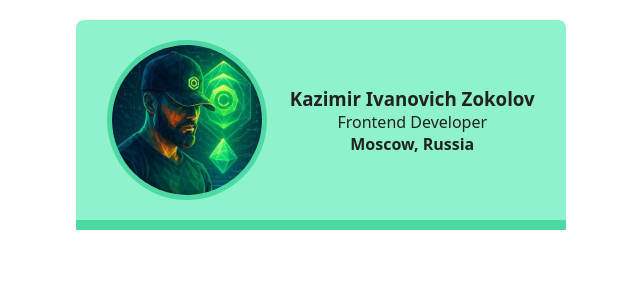
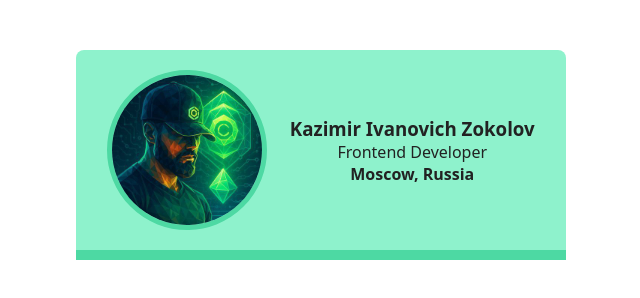
Before and after one commit to louiejay2023-create/business-card, a plain HTML site: page index.html in a window 1280 px wide. Shown: the whole page, without its empty margins (319-959 px from the left). Drawn offline with Linux system fonts and the light colour scheme.

Commit message:
styles.css

```diff
--- a/styles.css
+++ b/styles.css
@@ -5,7 +5,7 @@
 }
 
 body {
-  margin: 20px 0;
+  margin: 50px 0;
 }
 
 .card {
```
